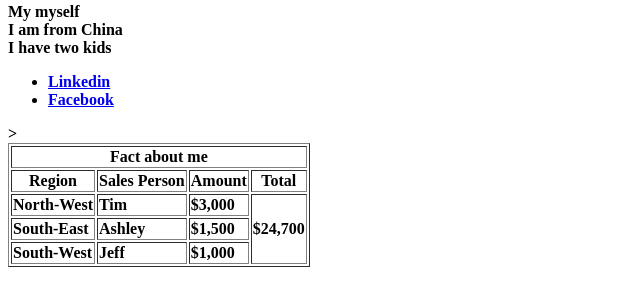
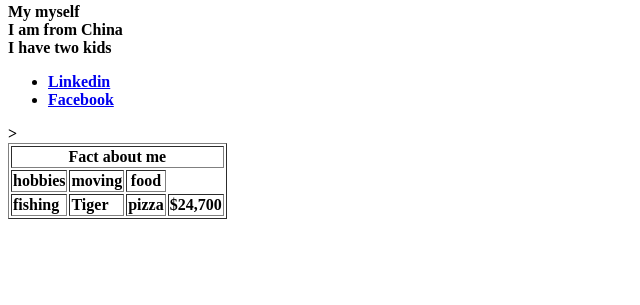
Before and after one commit to Jipengyan/Jipengyan.github.io, a plain HTML site: page index.html in a window 1280 px wide. Shown: the part 383-688 px from the top of the page, without its empty margins (0-640 px from the left). Drawn offline with Linux system fonts and the light colour scheme.

Commit message:
Update index.html

```diff
--- a/index.html
+++ b/index.html
@@ -19,30 +19,19 @@
           <th colspan="4">Fact about me</th>
         </tr>
         <tr>
-          <th>Region</th>
-          <th>Sales Person</th>
-          <th>Amount</th>
-          <th>Total</th>
+          <th>hobbies</th>
+          <th>moving</th>
+          <th>food</th>
         </tr>
       </thead>
       <tbody>
         <tr>
-          <td>North-West</td>
-          <td>Tim</td>
-          <td>$3,000</td>
+          <td>fishing</td>
+          <td>Tiger</td>
+          <td>pizza</td>
           <td rowspan="9">$24,700</td>
         </tr>
-        <tr>
-          <td>South-East</td>
-          <td>Ashley</td>
-          <td>$1,500</td>
-        </tr>
-        <tr>
-          <td>South-West</td>
-          <td>Jeff</td>
-          <td>$1,000</td>
-        </tr>
-    <body>
+           <body>
 
 </body>
 
```
